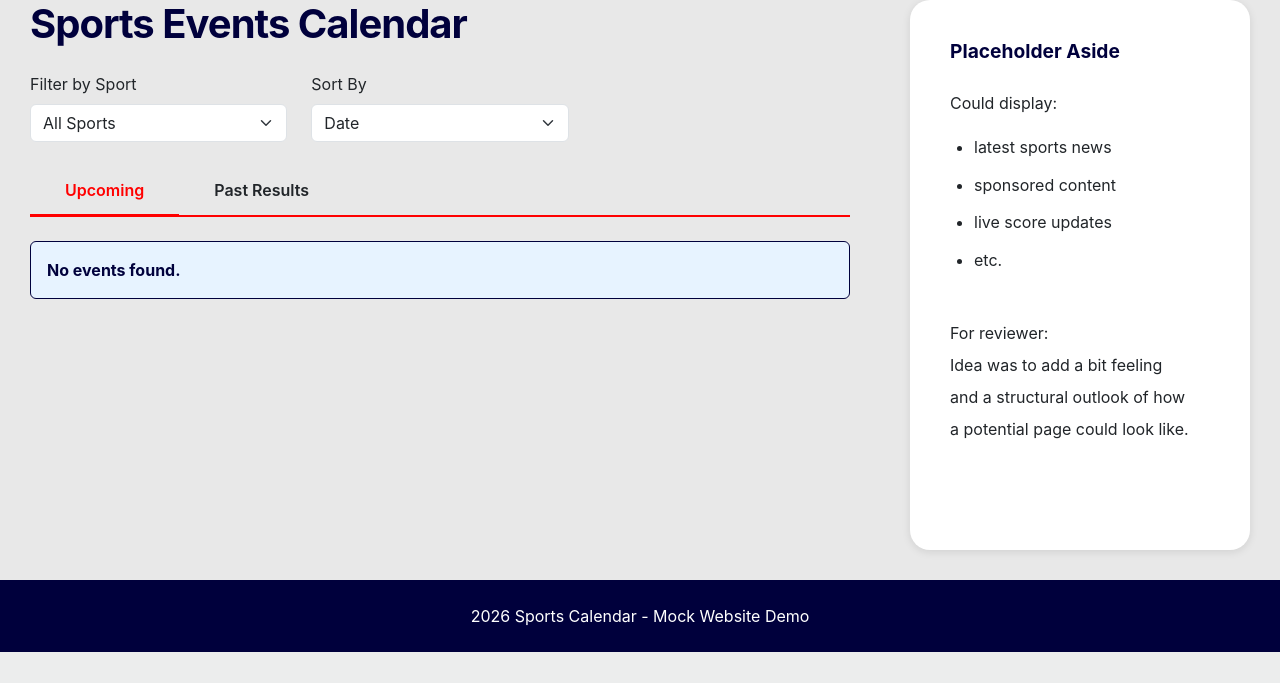
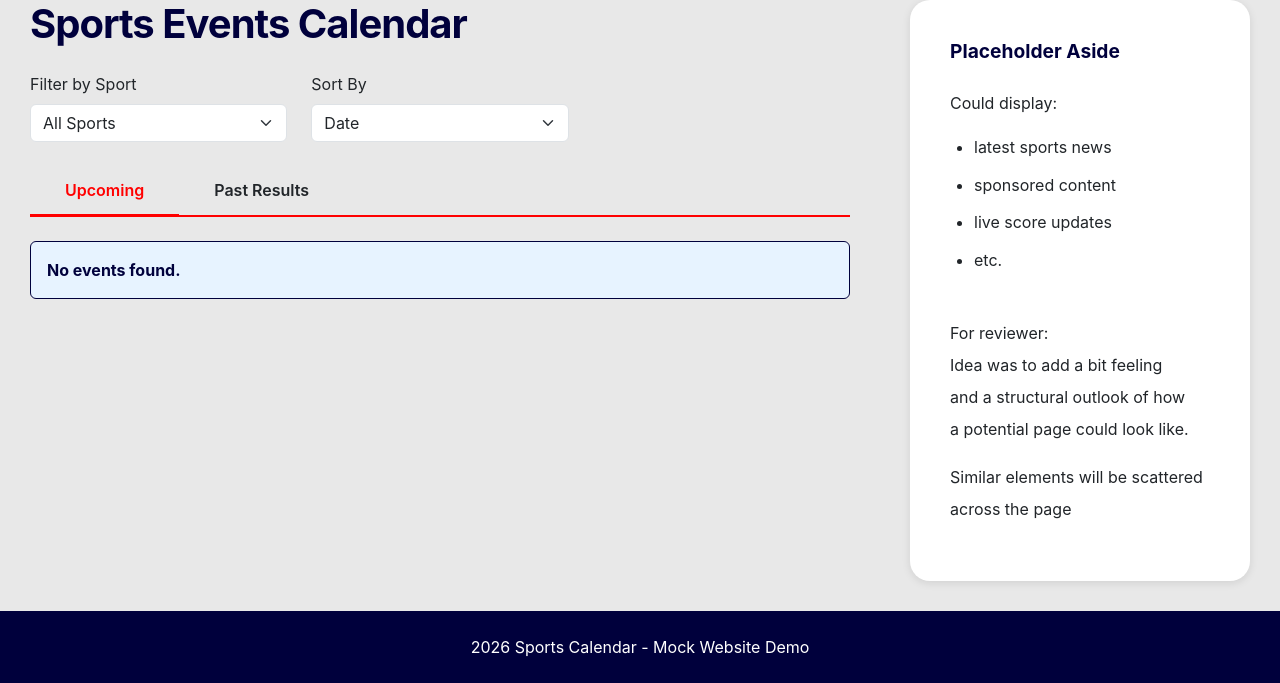
Before and after one commit to Karri6/Sportsradar, a PHP site: page / in a window 1280 px wide. Shown: the part 214-897 px from the top of the page. Before the commit the page ends 866 px from the top, so only its background shows below. Run offline with PHP 8.4, Linux system fonts and the light colour scheme; data that the repository does not hold is empty.

Commit message:
Edit Aside content

```diff
--- a/www/templates/calendar.php
+++ b/www/templates/calendar.php
@@ -129,6 +129,7 @@
                 and a structural outlook of how<br>
                  a potential page could look like.
             </p>
+            <p>Similar elements will be scattered across the page</p>
         </div>
     </div>
 </div>
```
